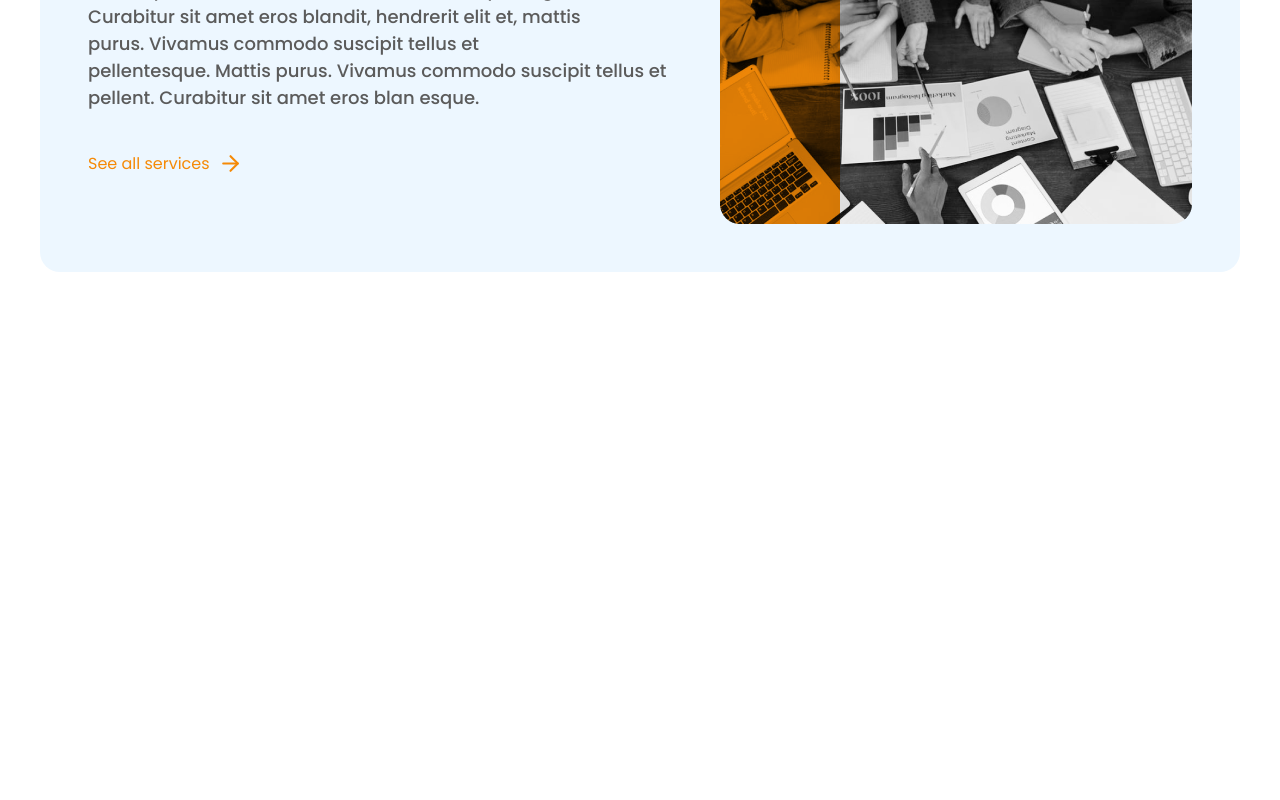
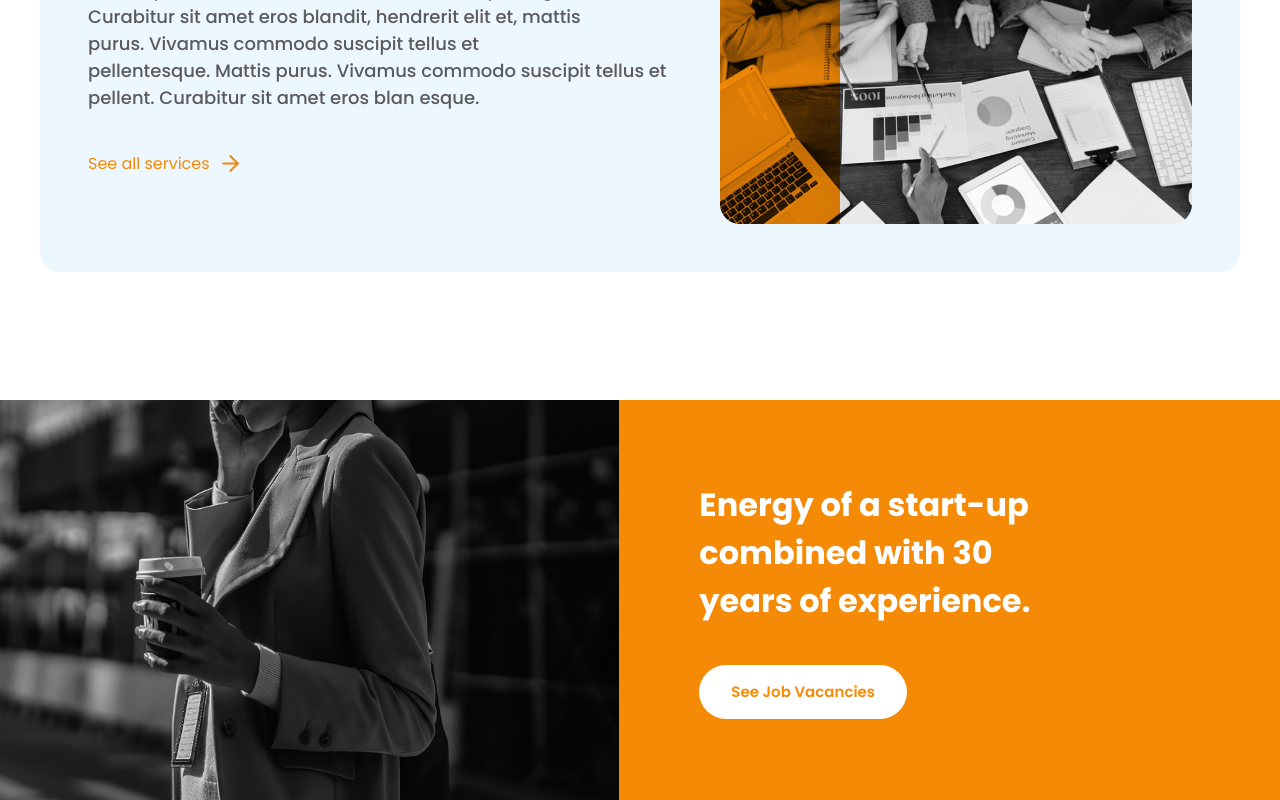
Before and after one commit to Duclaux/finsweet-website-agency, a React (Vite) app: page / in a window 1280 px wide. Shown: the part 3523-4323 px from the top of the page. Before the commit the page ends 3795 px from the top, so only its background shows below. Built offline with nearby package versions, Linux system fonts and the light colour scheme.

Commit message:
Implement home news block

```diff
--- /dev/null
+++ b/src/components/home/NewsBlock.tsx
@@ -0,0 +1,21 @@
+
+function NewsBlock() {
+  return (
+    <div className="xl:flex mt-25 xl:mt-32">
+      <div className="w-full">
+        <img src="../src/assets/images/news-img.png" alt="" className="h-100 w-full"/>
+      </div>
+
+      <div className="bg-[#F58A07] text-center py-15 xl:text-start xl:pl-20 xl:py-0 xl:flex xl:flex-col w-full xl:justify-center">
+        <h1 className="text-h1 text-white">
+            Energy of a start-up<br className="hidden xl:flex" />combined with 30<br className="hidden xl:flex" />years of experience.
+        </h1>
+        <button className="bg-white py-4 px-8 text-[15px] rounded-[31px] text-[#F58A07] font-semibold mt-10 w-fit">
+            See Job Vacancies
+        </button>
+      </div>
+    </div>
+  )
+}
+
+export default NewsBlock
--- a/src/pages/Home.tsx
+++ b/src/pages/Home.tsx
@@ -3,6 +3,7 @@ import Exepiency from "../components/home/Exepiency"
 import HomeHeader from "../components/home/HomeHeader"
 import Solutions from "../components/home/Solutions"
 import Service from "../components/home/Service"
+import NewsBlock from "../components/home/NewsBlock"
 
 function Home() {
   return (
@@ -12,6 +13,7 @@ function Home() {
       <Solutions />
       <Exepiency />
       <Service />
+      <NewsBlock />
     </>
   )
 }
```
Also changed, not shown: src/assets/images/news-img.png (added).
